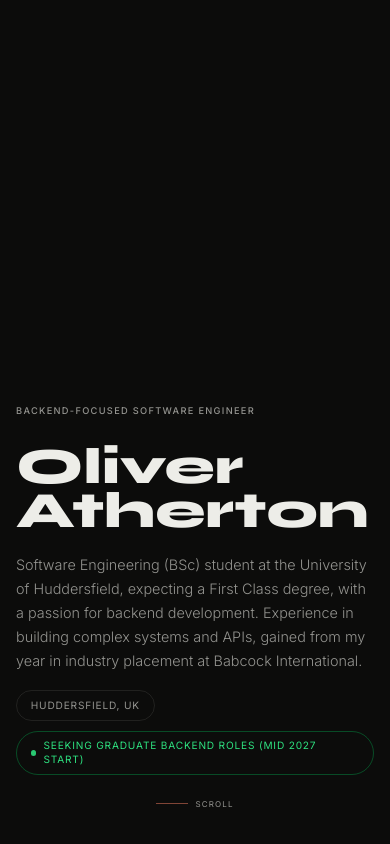
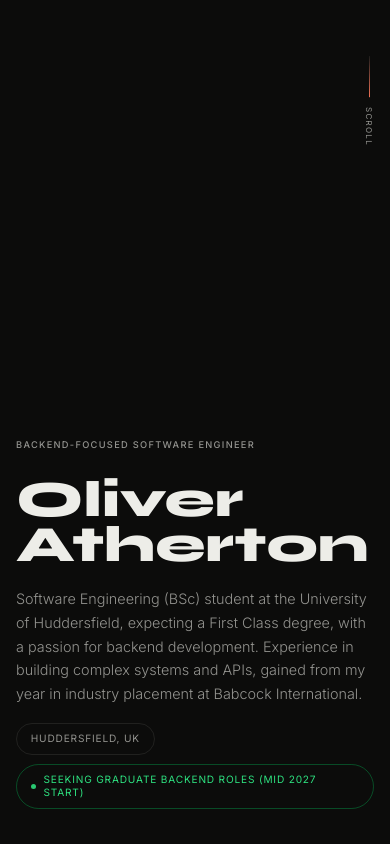
Before and after one commit to oliverhatherton/portfolio, a React (Vite) app: page / in a window 390 px wide. Built offline with nearby package versions, Linux system fonts and the light colour scheme.

Commit message:
feat: fixing scroll hint

```diff
--- a/src/components/hero/hero.css
+++ b/src/components/hero/hero.css
@@ -191,24 +191,24 @@
   }
 
   .hero-scroll-hint {
-    position: static;
-    margin-top: 0.5rem;
-    flex-direction: row;
+    position: absolute;
+    top: clamp(3.5rem, 8vw, 5rem);
+    right: 0;
+    margin-top: 0;
+    flex-direction: column;
     gap: 0.45rem;
     align-items: center;
-    justify-content: center;
-    align-self: center;
   }
 
   .hero-scroll-line {
-    width: 2rem;
-    height: 1px;
+    width: 1px;
+    height: 2.75rem;
   }
 
   .hero-scroll-text {
     font-size: clamp(0.5rem, 2vw, 0.6rem);
-    letter-spacing: 0.14em;
-    writing-mode: horizontal-tb;
+    letter-spacing: 0.16em;
+    writing-mode: vertical-lr;
   }
 }
 
@@ -270,23 +270,24 @@
   }
 
   .hero-scroll-hint {
-    position: static;
-    margin-top: 0.2rem;
+    position: absolute;
+    top: 0.85rem;
+    right: 0;
+    margin-top: 0;
     gap: 0.3rem;
-    flex-direction: row;
+    flex-direction: column;
     align-items: center;
-    justify-content: center;
-    align-self: center;
   }
 
   .hero-scroll-line {
-    width: 1.25rem;
-    height: 1px;
+    width: 1px;
+    height: 1.9rem;
   }
 
   .hero-scroll-text {
     font-size: 0.48rem;
     letter-spacing: 0.12em;
+    writing-mode: vertical-lr;
   }
 }
 
```
